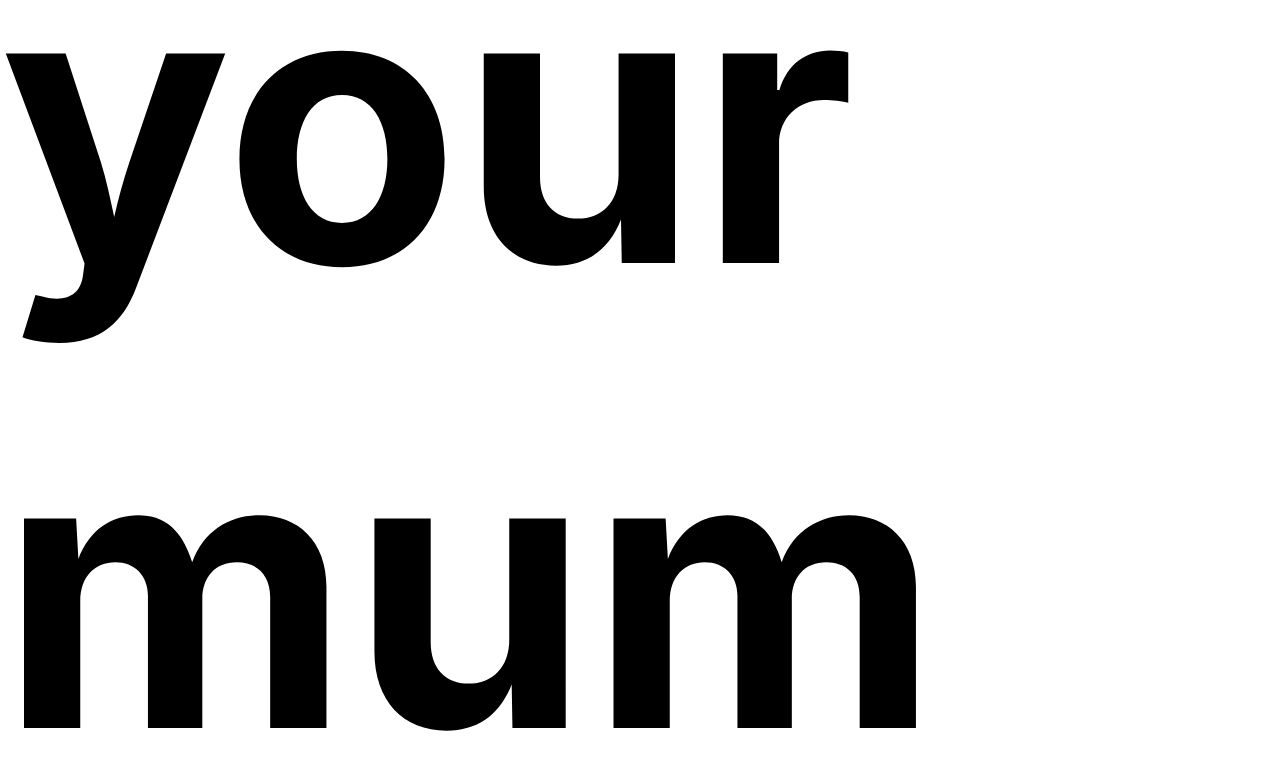
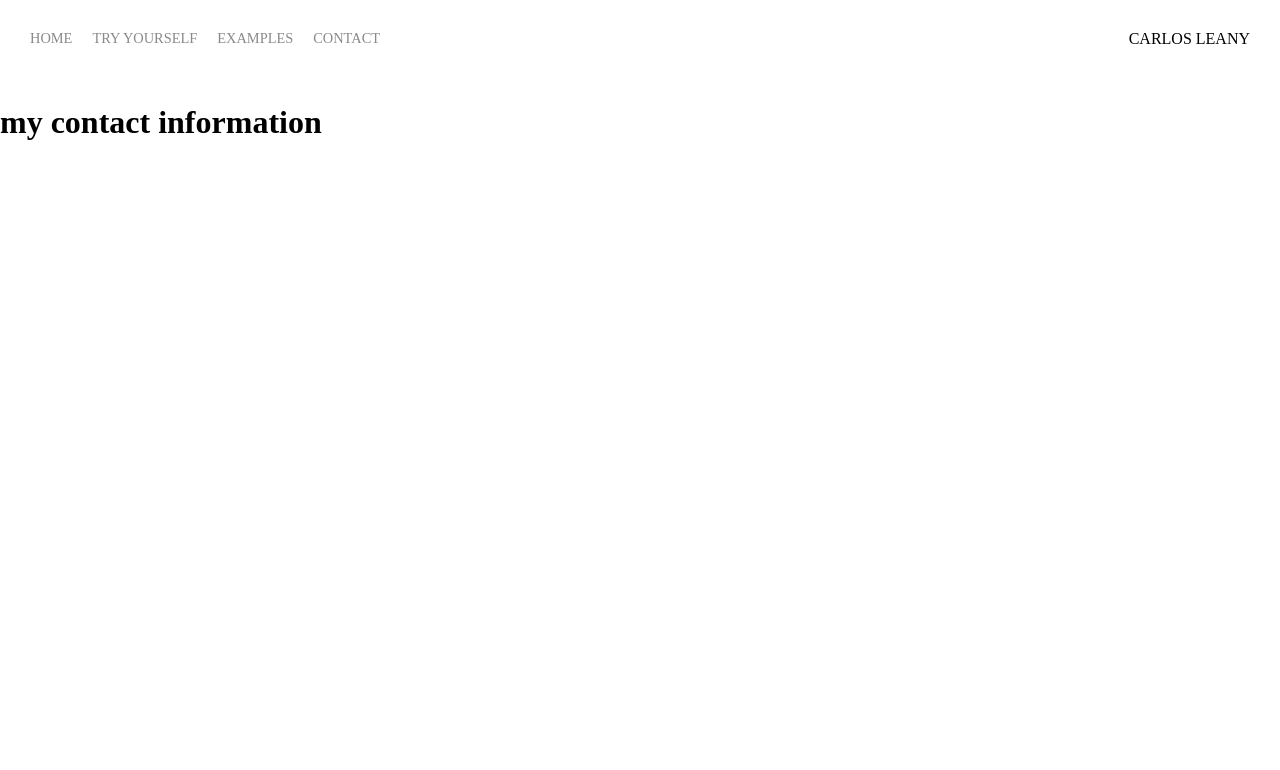
Before and after one commit to AlexCAAN/Kapstone-project-v1, a React app: page /contact in a window 1280 px wide. Built offline with nearby package versions, Linux system fonts and the light colour scheme.

Commit message:
nav-bar_is_half

```diff
--- a/package.json
+++ b/package.json
@@ -6,9 +6,11 @@
     "@testing-library/jest-dom": "^5.16.1",
     "@testing-library/react": "^12.1.2",
     "@testing-library/user-event": "^13.5.0",
+    "moment": "^2.29.1",
     "node-sass": "^7.0.0",
     "react": "^17.0.2",
     "react-dom": "^17.0.2",
+    "react-router-dom": "^6.2.1",
     "react-scripts": "5.0.0",
     "sass": "^1.45.0",
     "scss": "^0.2.4",
--- a/src/components/App.js
+++ b/src/components/App.js
@@ -1,15 +1,32 @@
+import React, { Component } from "react";
+import { BrowserRouter as Router, Routes, Route } from "react-router-dom";
+
+import NavBar from "./navigation/nav-bar";
+import Home from './pages/home';
+import TryYourself from './pages/try-yourself';
+import Example from "./pages/example";
+import Contact from "./pages/contact";
+import NoMatch from "./pages/no-match";
+import '../styles/main.scss';
 
 
-import '../styles/main.scss';
-
-function App() {
-  return (
-    <div className="App">
-      <div className="App-header">
-        <h1>your mum</h1>
+export default class App extends Component {
+  render() {
+    return (
+      <div className="App">
+        <Router>
+          <div>
+            <NavBar />
+            <Routes>
+              <Route path='/' element={<Home/>} />
+              <Route path='/trying' element={<TryYourself/>} />
+              <Route path='/example' element={<Example/>} />
+              <Route path='/contact' element={<Contact/>} />
+              <Route path="*" element={<NoMatch />} />
+            </Routes>
+          </div>
+        </Router>
       </div>
-    </div>
-  );
+    );
+  }
 }
-
-export default App;
--- /dev/null
+++ b/src/components/navigation/nav-bar.js
@@ -0,0 +1,42 @@
+import React, { Component } from 'react';
+import { NavLink } from "react-router-dom";
+
+export default class NavBar extends Component {
+    render() {
+        return (
+            <div>
+                <div className="nav-wrapper">
+                    <div className="left-side">
+                        <div className='nav-link-wrapper'>
+                            <NavLink to="/" activeclassname="nav-link-active">
+                                Home
+                            </NavLink>
+                        </div>
+
+                        <div className='nav-link-wrapper'>
+                            <NavLink to="/trying" activeclassname="nav-link-active">
+                                Try Yourself
+                            </NavLink>
+                        </div>
+
+                        <div className='nav-link-wrapper'>
+                            <NavLink to="/example" activeclassname="nav-link-active">
+                                Examples
+                            </NavLink>
+                        </div>
+
+                        <div className='nav-link-wrapper'>
+                            <NavLink to="/contact" activeclassname="nav-link-active">
+                                Contact
+                            </NavLink>
+                        </div>
+                    </div>
+
+                    <div className="right-side">
+                        CARLOS LEANY
+                    </div>
+                </div>
+            </div>
+        )
+    }
+}
--- /dev/null
+++ b/src/components/pages/contact.js
@@ -0,0 +1,11 @@
+import React, { Component } from 'react';
+
+export default class Contact extends Component {
+    render() {
+        return (
+            <div>
+                <h1>my contact information</h1>
+            </div>
+        )
+    }
+}
--- /dev/null
+++ b/src/components/pages/example.js
@@ -0,0 +1,11 @@
+import React, { Component } from 'react';
+
+export default class Example extends Component {
+    render() {
+        return (
+            <div>
+                <h1>example page</h1>
+            </div>
+        )
+    }
+}
--- /dev/null
+++ b/src/components/pages/home.js
@@ -0,0 +1,14 @@
+import React, { Component } from 'react';
+import moment from 'moment';
+
+const time = (moment().format('LLLL'));
+
+export default class Home extends Component {
+    render() {
+        return (
+            <div className="App-header">
+                {time}
+            </div>
+        )
+    }
+}
--- /dev/null
+++ b/src/components/pages/no-match.js
@@ -0,0 +1,13 @@
+import React, { Component } from 'react';
+import { Link } from 'react-router-dom';
+
+export default class NoMatch extends Component {
+    render() {
+        return (
+            <div>
+                <h2>We couldn't find that page</h2>
+                <Link to='/'>Return to Home?</Link>
+            </div>
+        )
+    }
+}
--- /dev/null
+++ b/src/components/pages/try-yourself.js
@@ -0,0 +1,11 @@
+import React, { Component } from 'react';
+
+export default class TryYourself extends Component {
+    render() {
+        return (
+            <div>
+                <h1>Try Yourself</h1>
+            </div>
+        )
+    }
+}
--- /dev/null
+++ b/src/styles/base.scss
@@ -0,0 +1,8 @@
+body {
+    margin: 0px;
+    font-family: 'Playfair Display', serif;
+}
+
+a {
+    cursor: pointer;
+}
--- a/src/styles/main.scss
+++ b/src/styles/main.scss
@@ -1,8 +1,3 @@
-.App {
-    height: 89vh;
-    background-color: white;
-    display: flex;
-    justify-content: center;
-    align-items: center;
-    font-size: 12em;
-}
+@import "./variables.scss";
+@import "./base.scss";
+@import "./nav-bar.scss";
--- /dev/null
+++ b/src/styles/nav-bar.scss
@@ -0,0 +1,38 @@
+.nav-wrapper {
+    display: flex;
+    justify-content: space-between;
+    padding: 30px;
+
+    .left-side{
+        display: flex;
+    }
+
+    .nav-link-wrapper {
+        height: 22px;
+        border-bottom: 1px solid transparent;
+        transition: 0.5s ease-in-out;
+
+        margin-right: 20px;
+        text-transform: uppercase;
+        font-size: 0.9rem;
+
+        a {
+            color: $grey;
+            text-decoration: none;
+            transition: 0.5s ease-in-out;
+            &:hover {
+                color: rgb(107, 28, 28);
+            }
+        }
+
+        &:hover {
+            border-bottom: 1px solid black;
+        }
+
+        .nav-link-active {
+            padding-bottom: 2px;
+            border-bottom: 1px solid black;
+            color: black;
+        }
+    }
+}
--- /dev/null
+++ b/src/styles/variables.scss
@@ -0,0 +1,8 @@
+$primary: #fcd75e;
+$dark-primary: #7a6316;
+$charcoal: #5a3f35;
+$offwhite: #f6f6f6;
+$blue: #008dff;
+$warning: #922a2a;
+$grey: #8a8a8a;
+$edit: #00ff6a;
```
Also changed, not shown: public/index.html (line endings or trailing spaces), src/logo.svg (deleted), 1 other file.
